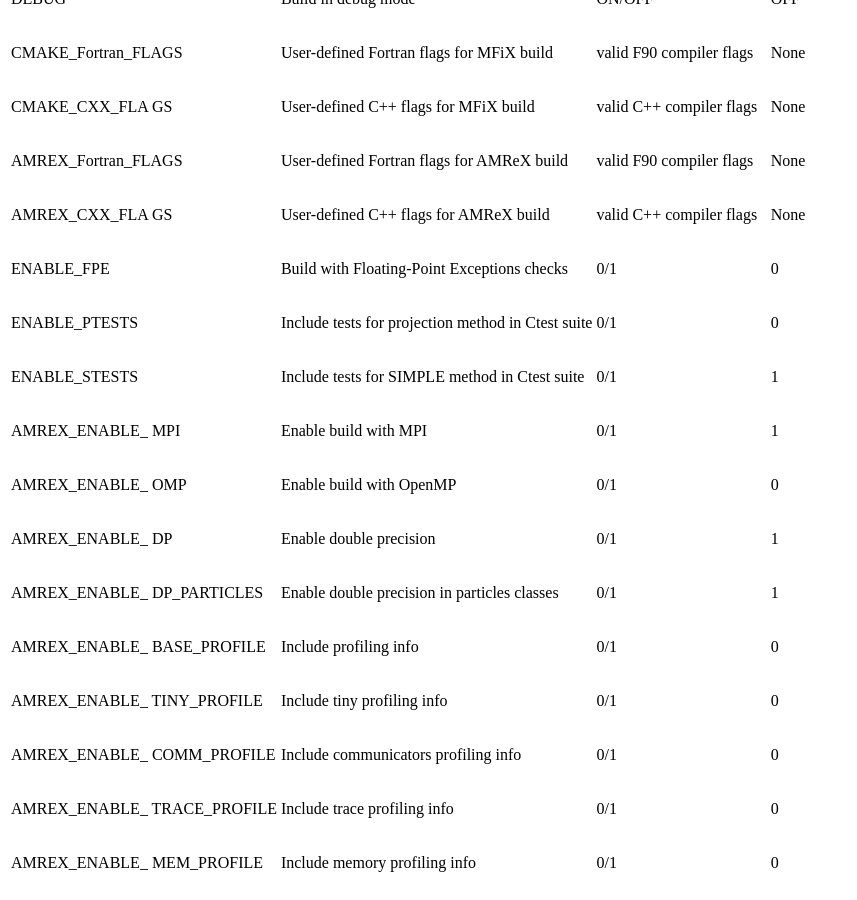
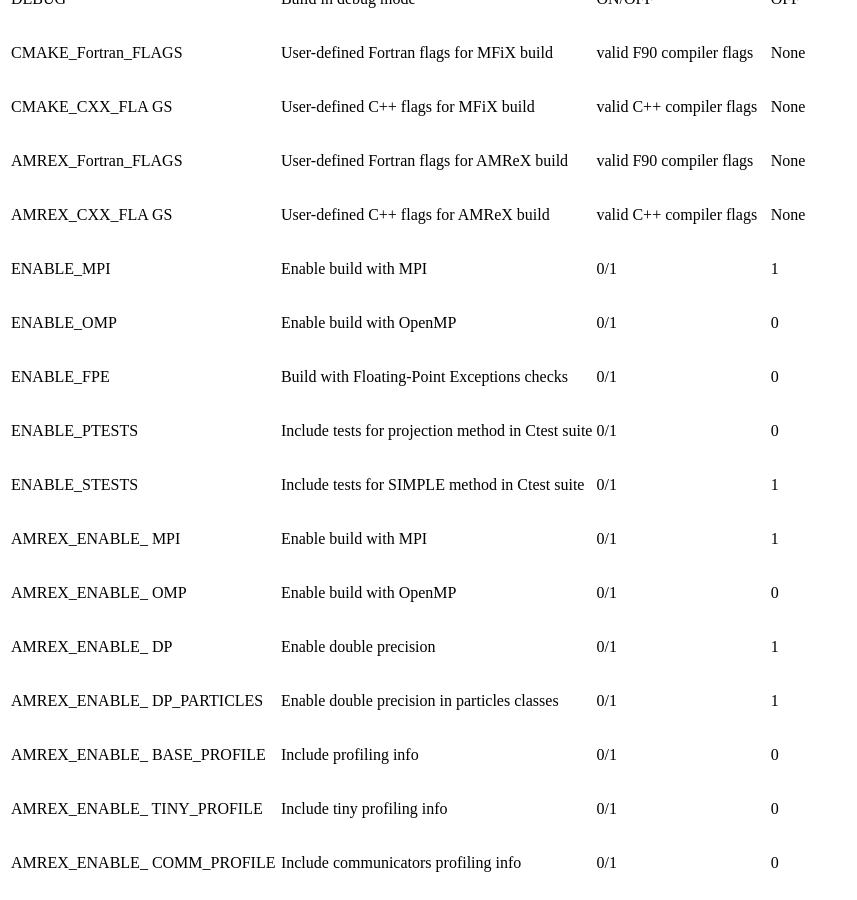
Before and after one commit to mwm126/MFIX-Exa, a Sphinx documentation site: the page built from docs/source/BuildingCMake.rst, in a window 1280 px wide and 900 px high, scrolled down 1082 px. Shown: the whole window, without its empty margins (0-857 px from the left). Built offline with Sphinx 7.4.7 and the Read the Docs theme 2.0.0, drawn with Linux system fonts in a browser that asks for light colours.

Commit message:
Update CMake options table

```diff
--- a/docs/source/BuildingCMake.rst
+++ b/docs/source/BuildingCMake.rst
@@ -57,6 +57,12 @@ build of AMReX.
 +-----------------+------------------------------+------------------+-------------+
 | AMREX\_CXX\_FLA | User-defined C++ flags for   | valid C++        | None        |
 | GS              | AMReX build                  | compiler flags   |             |
++-----------------+------------------------------+------------------+-------------+
+| ENABLE\_MPI     | Enable build with MPI        | 0/1              | 1           |
+|                 |                              |                  |             |
++-----------------+------------------------------+------------------+-------------+
+| ENABLE\_OMP     | Enable build with OpenMP     | 0/1              | 0           |
+|                 |                              |                  |             |
 +-----------------+------------------------------+------------------+-------------+
 | ENABLE\_FPE     | Build with Floating-Point    | 0/1              | 0           |
 |                 | Exceptions checks            |                  |             |
```
